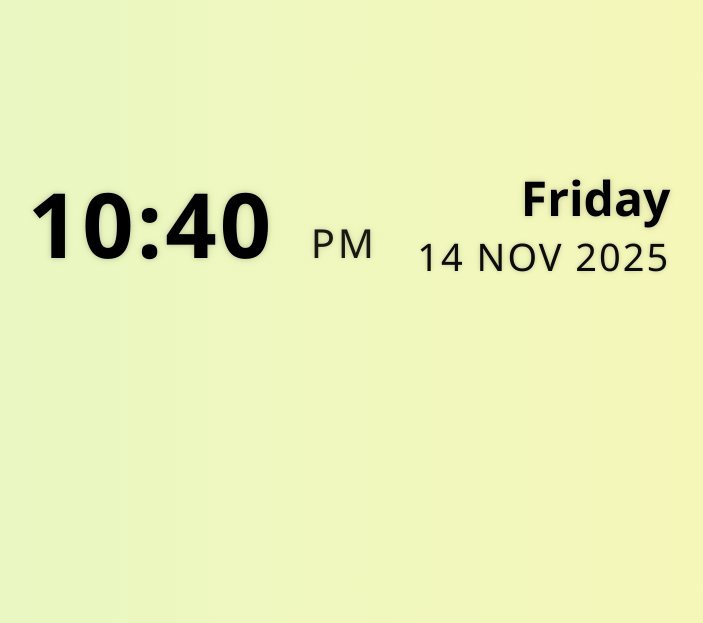
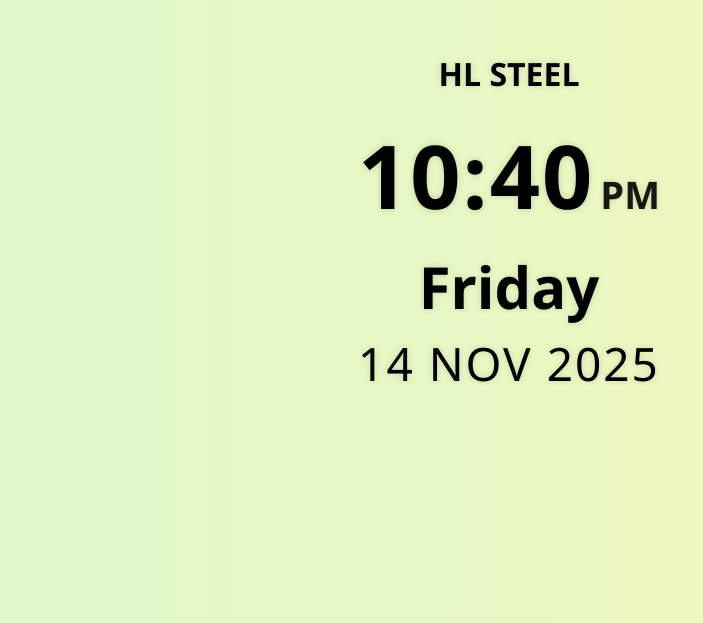
Before and after one commit to HL-Steel-Industries-Sdn-Bhd/Time, a plain HTML site: page index.html in a window 1280 px wide. Shown: the part 177-800 px from the top of the page, without its empty margins (291-994 px from the left). Drawn offline with Linux system fonts and the light colour scheme.

Commit message:
Update index.html

```diff
--- a/index.html
+++ b/index.html
@@ -2,7 +2,7 @@
 <html lang="en">
 <head>
 <meta charset="UTF-8">
-<title>HL Steel Corner Clock - Pastel</title>
+<title>HL STEEL Clock Centered</title>
 <style>
     * { margin: 0; padding: 0; box-sizing: border-box; }
 
@@ -10,24 +10,17 @@
         width: 100vw;
         height: 100vh;
 
-        /* Pastel Rainbow Gradient */
+        /* Pastel rainbow gradient */
         background: linear-gradient(270deg,
-            #ffd1dc, /* pastel pink */
-            #ffe2b6, /* pastel peach */
-            #fff7b2, /* pastel yellow */
-            #d4f8d3, /* pastel mint */
-            #c9e8ff, /* pastel sky blue */
-            #ddd4ff, /* pastel lavender */
-            #ffd1dc  /* loop back pastel pink */
+            #ffd1dc, #ffe2b6, #fff7b2,
+            #d4f8d3, #c9e8ff, #ddd4ff, #ffd1dc
         );
         background-size: 1200% 1200%;
-        animation: rainbowFlow 28s ease infinite;
+        animation: rainbowFlow 30s ease infinite;
 
+        font-family: "Segoe UI", Arial, sans-serif;
         display: flex;
-        align-items: center;
-        justify-content: center;
-        font-family: "Segoe UI", Arial, sans-serif;
-        color: #000; /* Black text */
+        color: #000;
     }
 
     @keyframes rainbowFlow {
@@ -36,99 +29,106 @@
         100% { background-position: 0% 50%; }
     }
 
-    .clock-container {
-        display: flex;
-        align-items: center;
-        gap: 40px;
+    /* LEFT 25% */
+    .left {
+        width: 25%;
+        height: 100%;
     }
 
-    /* Soft glow for black text — very subtle */
-    .glow {
-        text-shadow:
-            0 0 4px rgba(0,0,0,0.15),
-            0 0 10px rgba(0,0,0,0.10);
+    /* RIGHT 75% — everything important is here */
+    .right {
+        width: 75%;
+        height: 100%;
+        display: flex;
+        flex-direction: column;
+        align-items: center;        /* Center horizontally */
+        justify-content: center;    /* Center vertically */
+        text-align: center;
     }
 
-    /* Time */
+    /* Company name ABOVE all content */
+    .company {
+        font-size: 32px;
+        font-weight: 800;
+        margin-bottom: 20px;
+        text-shadow: 0 0 6px rgba(0,0,0,0.15);
+    }
+
+    /* Time block */
+    .time-box {
+        display: flex;
+        align-items: baseline;
+        font-weight: 700;
+        margin-bottom: 12px;
+    }
+
     .time {
-        font-size: 90px;
-        font-weight: 700;
-        letter-spacing: 3px;
-        color: #000;
+        font-size: 88px;
+        letter-spacing: 2px;
+        text-shadow: 0 0 6px rgba(0,0,0,0.18);
     }
 
     .ampm {
-        font-size: 40px;
-        font-weight: 500;
-        margin-left: 10px;
+        font-size: 38px;
+        margin-left: 6px; /* reduce spacing 50% */
         opacity: 0.9;
-        color: #000;
-    }
-
-    /* Date Section */
-    .date-box {
-        display: flex;
-        flex-direction: column;
-        text-align: right;
+        text-shadow: 0 0 6px rgba(0,0,0,0.15);
     }
 
     .weekday {
-        font-size: 48px;
+        font-size: 58px;
         font-weight: 700;
-        color: #000;
+        margin-bottom: 6px;
+        text-shadow: 0 0 6px rgba(0,0,0,0.15);
     }
 
     .date {
-        font-size: 38px;
+        font-size: 46px;
         letter-spacing: 2px;
-        opacity: 0.95;
-        color: #000;
+        text-shadow: 0 0 6px rgba(0,0,0,0.15);
     }
 </style>
 </head>
 <body>
 
-<div class="clock-container">
-    <div class="time glow" id="time"></div>
-    <div class="date-box">
-        <div class="weekday glow" id="weekday"></div>
-        <div class="date glow" id="date"></div>
+<div class="left"></div>
+
+<div class="right">
+    <div class="company">HL STEEL</div>
+
+    <div class="time-box">
+        <span class="time" id="time"></span>
+        <span class="ampm" id="ampm"></span>
     </div>
+
+    <div class="weekday" id="weekday"></div>
+    <div class="date" id="date"></div>
 </div>
 
 <script>
 function updateClock() {
     const now = new Date();
 
-    // Time - 12h format
     let hours = now.getHours();
     const minutes = String(now.getMinutes()).padStart(2, "0");
+
     const ampm = hours >= 12 ? "PM" : "AM";
-    hours = hours % 12;
-    hours = hours ? hours : 12;
+    hours = hours % 12 || 12;
     const hourStr = String(hours).padStart(2, "0");
 
-    document.getElementById("time").innerHTML =
-        `${hourStr}:${minutes} <span class="ampm">${ampm}</span>`;
+    document.getElementById("time").textContent = `${hourStr}:${minutes}`;
+    document.getElementById("ampm").textContent = ampm;
 
-    // Weekday
-    const weekdays = [
-        "Sunday","Monday","Tuesday","Wednesday","Thursday","Friday","Saturday"
-    ];
+    const weekdays = ["Sunday","Monday","Tuesday","Wednesday","Thursday","Friday","Saturday"];
     document.getElementById("weekday").textContent = weekdays[now.getDay()];
 
-    // Date: 15 NOV 2025
     const day = String(now.getDate()).padStart(2, "0");
-    const monthNames = [
-        "JAN","FEB","MAR","APR","MAY","JUN",
-        "JUL","AUG","SEP","OCT","NOV","DEC"
-    ];
-    const month = monthNames[now.getMonth()];
+    const months = ["JAN","FEB","MAR","APR","MAY","JUN","JUL","AUG","SEP","OCT","NOV","DEC"];
+    const month = months[now.getMonth()];
     const year = now.getFullYear();
 
     document.getElementById("date").textContent = `${day} ${month} ${year}`;
 }
-
 setInterval(updateClock, 1000);
 updateClock();
 </script>
```
